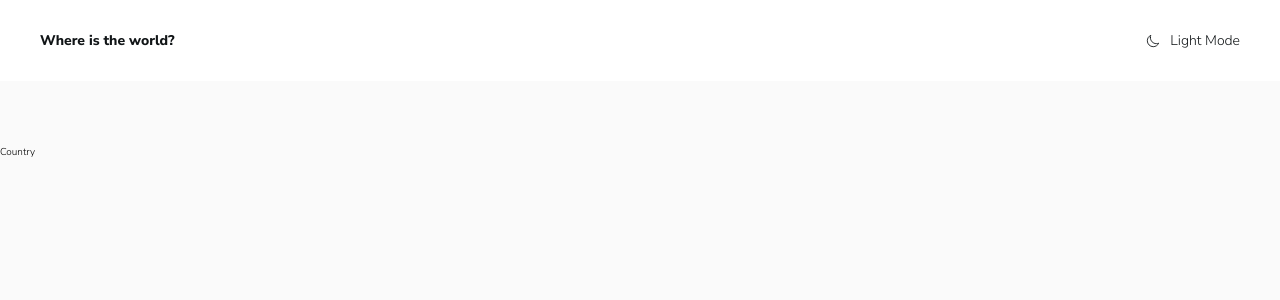
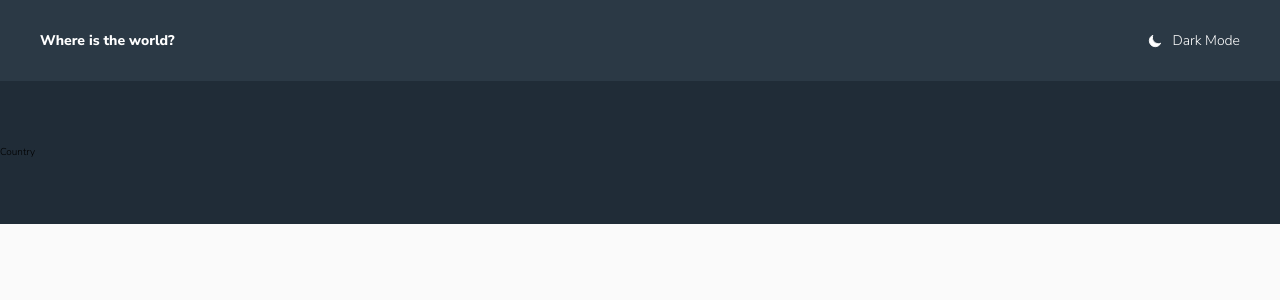
Before and after one commit to dudeek/countries, a Vue app: page / in a window 1280 px wide. Shown: the top 300 px of the page. Built offline with nearby package versions, Linux system fonts and the light colour scheme.

Commit message:
feat: 🎸 create hooks for theme

```diff
--- a/src/components/TheHeader.vue
+++ b/src/components/TheHeader.vue
@@ -1,39 +1,18 @@
 <script lang="ts" setup>
 import MoonIcon from "@/assets/icons/MoonIcon.vue";
 import { EThemeMode } from "@/types/countries";
-import type { ComputedRef, Ref } from "vue";
-import { computed, ref } from "vue";
+import { computed } from "vue";
+import { useThemeHook } from "@/hooks/theme.hook";
 
-const darkTheme = "dark-theme";
-const themeMode: Ref<EThemeMode> = ref(EThemeMode.LIGHT_MODE);
-const themeModeTitle: ComputedRef<string> = computed(() =>
-  themeMode.value === EThemeMode.LIGHT_MODE ? "Light Mode" : "Dark Mode"
+const { themeMode, checkThemeMode, changeThemeMode } = useThemeHook();
+
+const themeModeTitle = computed(() =>
+  themeMode.value === EThemeMode.LIGHT_MODE
+    ? EThemeMode.LIGHT_MODE
+    : EThemeMode.DARK_MODE
 );
 
-const checkIfDarkTheme = () => localStorage.getItem(darkTheme);
-
-const toggleLocalStorageItem = () => {
-  if (checkIfDarkTheme()) {
-    localStorage.removeItem(darkTheme);
-  } else {
-    localStorage.setItem(darkTheme, "true");
-  }
-};
-
-const changeThemeMode = () => {
-  themeMode.value =
-    themeMode.value === EThemeMode.LIGHT_MODE
-      ? EThemeMode.DARK_MODE
-      : EThemeMode.LIGHT_MODE;
-
-  document.querySelector(":root")?.classList.toggle(darkTheme);
-  toggleLocalStorageItem();
-};
-
-if (checkIfDarkTheme()) {
-  themeMode.value = EThemeMode.DARK_MODE;
-  document.querySelector(":root")?.classList.toggle(darkTheme);
-}
+checkThemeMode();
 </script>
 
 <template>
--- /dev/null
+++ b/src/hooks/theme.hook.ts
@@ -0,0 +1,38 @@
+import { EThemeMode } from "@/types/countries";
+import type { Ref } from "vue";
+import { ref } from "vue";
+
+interface UseThemeHook {
+  themeMode: Ref<EThemeMode>;
+  checkThemeMode: () => EThemeMode;
+  changeThemeMode: () => void;
+}
+
+export const useThemeHook = (): UseThemeHook => {
+  const themeMode = ref(EThemeMode.LIGHT_MODE);
+
+  const checkThemeMode = () => {
+    themeMode.value = localStorage.getItem("themeMode") as EThemeMode;
+    if (themeMode.value !== EThemeMode.LIGHT_MODE) {
+      document.querySelector(":root")?.classList.toggle("dark-theme");
+    }
+
+    return themeMode.value;
+  };
+
+  const changeThemeMode = () => {
+    themeMode.value =
+      themeMode.value === EThemeMode.LIGHT_MODE
+        ? EThemeMode.DARK_MODE
+        : EThemeMode.LIGHT_MODE;
+
+    localStorage.setItem("themeMode", themeMode.value);
+    document.querySelector(":root")?.classList.toggle("dark-theme");
+  };
+
+  return {
+    themeMode,
+    checkThemeMode,
+    changeThemeMode,
+  };
+};
--- a/src/types/countries.ts
+++ b/src/types/countries.ts
@@ -1,4 +1,4 @@
 export enum EThemeMode {
-  LIGHT_MODE = "LIGHT_MODE",
-  DARK_MODE = "DARK_MODE",
+  LIGHT_MODE = "Light Mode",
+  DARK_MODE = "Dark Mode",
 }
```
